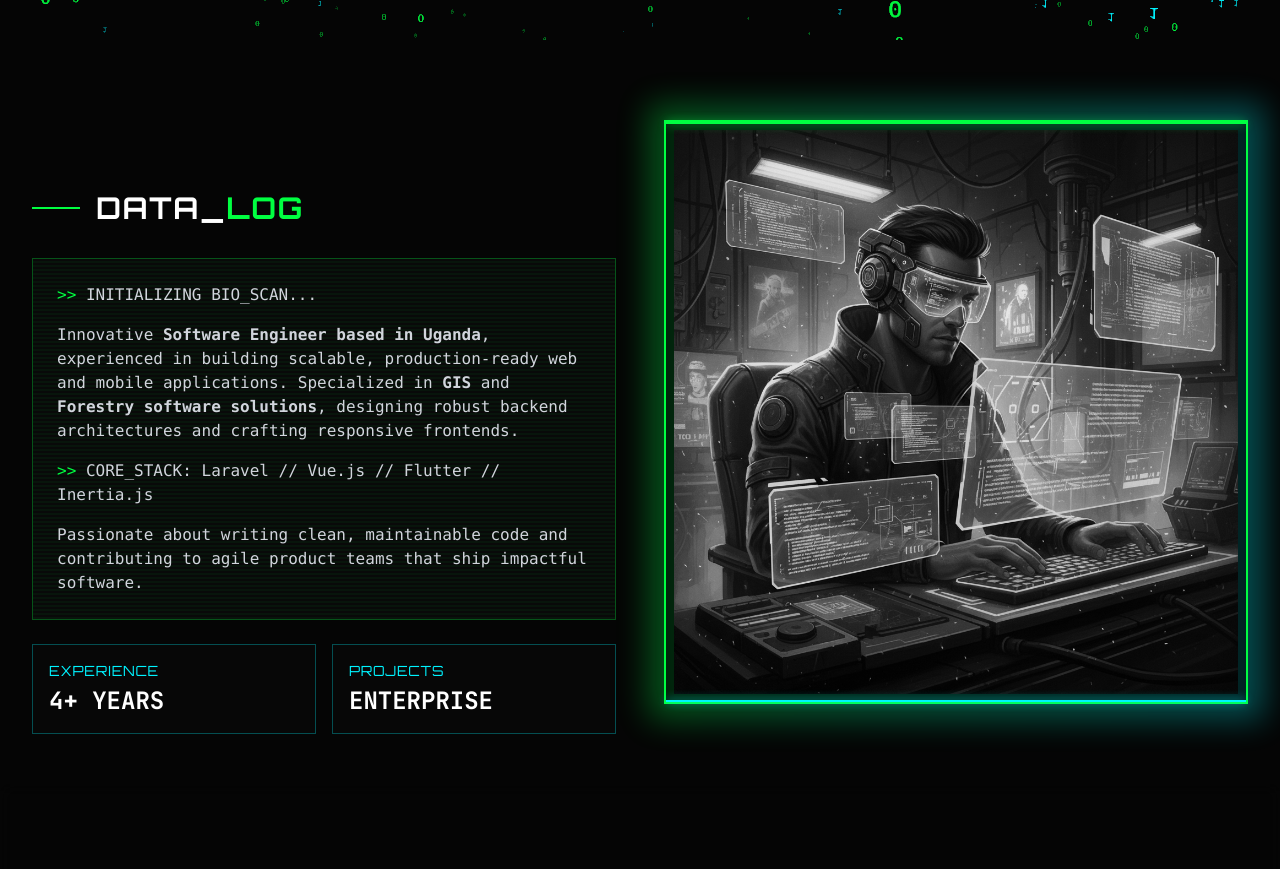
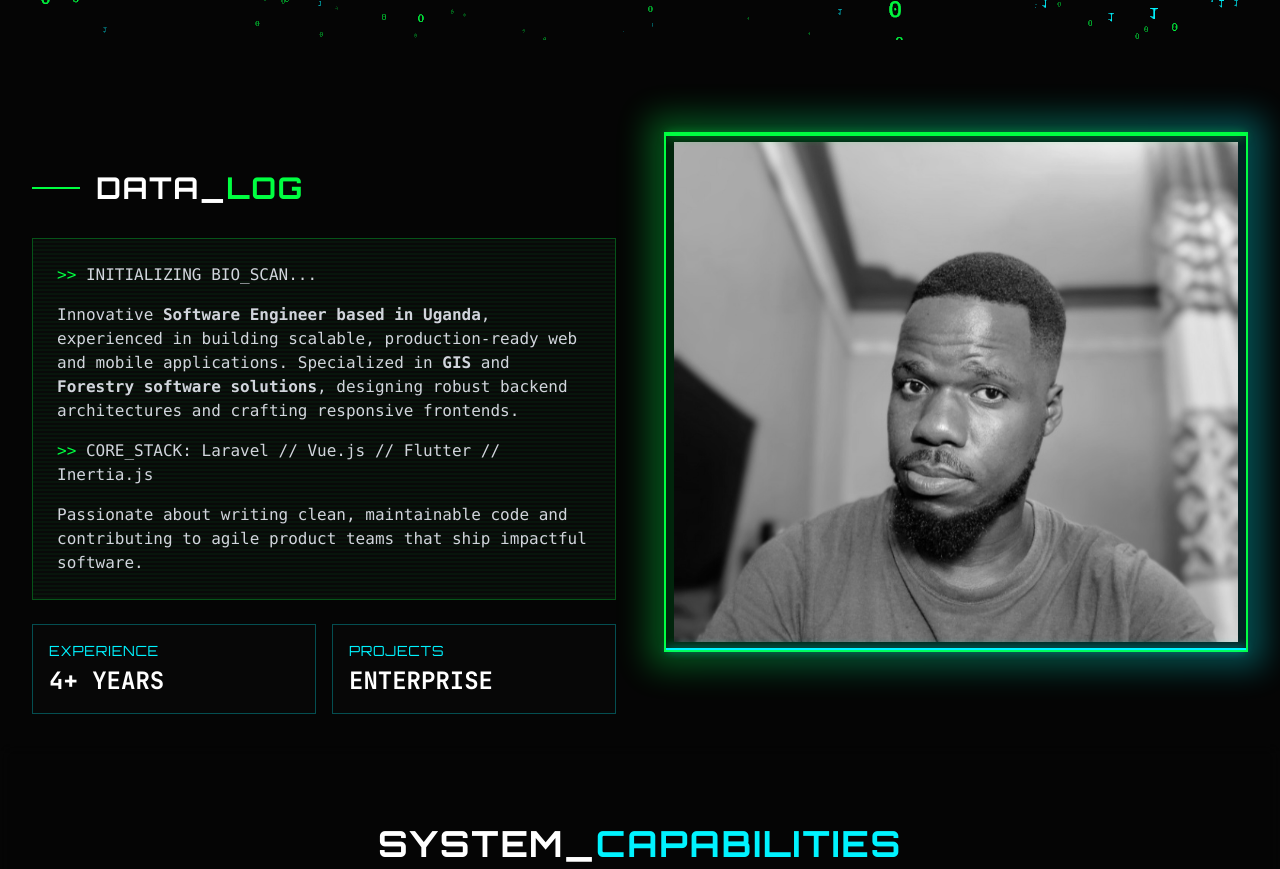
Before and after one commit to Katoemma/kato, a Nuxt app: page / in a window 1280 px wide. Shown: the part 760-1629 px from the top of the page. Built offline with nearby package versions, Linux system fonts and the light colour scheme.

Commit message:
feat: Add AboutSection component with profile images.

```diff
--- a/app/components/AboutSection.vue
+++ b/app/components/AboutSection.vue
@@ -66,9 +66,9 @@ onBeforeUnmount(() => {
           <div class="absolute -inset-4 bg-gradient-to-r from-[#00ff41] to-[#00f3ff] opacity-30 blur-lg group-hover:opacity-50 transition duration-500"></div>
           <div class="relative border-2 border-[#00ff41] p-2 bg-black/50">
             <img
-              src="/Images/profile.png"
+              src="/Images/profile.jpeg"
               alt="Kato Emmanuel"
-              class="w-full h-auto grayscale group-hover:grayscale-0 transition duration-500"
+              class="w-full h-96 md:h-[500px] object-cover grayscale group-hover:grayscale-0 transition duration-500"
             />
             <!-- Tech overlay lines -->
             <div class="absolute top-0 left-0 w-full h-[2px] bg-[#00ff41] shadow-[0_0_10px_#00ff41]"></div>
```
Also changed, not shown: public/Images/profile.jpeg (added), public/Images/profile1.png (renamed from public/Images/profile.png).
